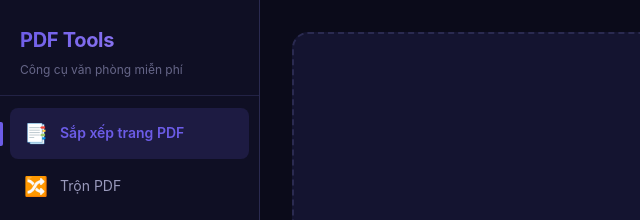
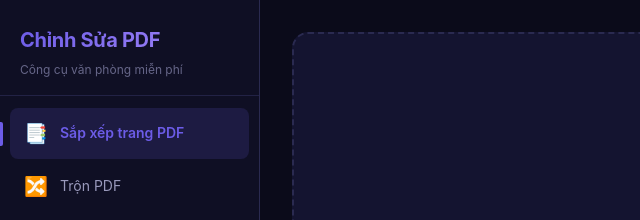
Before and after one commit to truongsonpdf24112000-glitch/pdf-tools, a plain HTML site: page index.html in a window 1280 px wide. Shown: the top 220 px of the page, 0-640 px from the left. Drawn offline with nearby package versions, Linux system fonts and the light colour scheme.

Commit message:
rename: PDF Tools → Chỉnh Sửa PDF

```diff
--- a/index.html
+++ b/index.html
@@ -3,9 +3,9 @@
 <head>
   <meta charset="UTF-8">
   <meta name="viewport" content="width=device-width, initial-scale=1.0">
-  <meta name="description" content="PDF Tools — Công cụ chỉnh sửa PDF miễn phí, không cần cài đặt, xử lý trực tiếp trên trình duyệt">
+  <meta name="description" content="Chỉnh Sửa PDF — Công cụ chỉnh sửa PDF miễn phí, không cần cài đặt, xử lý trực tiếp trên trình duyệt">
   <meta name="theme-color" content="#0b0b1a">
-  <title>PDF Tools — Công cụ văn phòng miễn phí</title>
+  <title>Chỉnh Sửa PDF — Công cụ văn phòng miễn phí</title>
 
   <!-- Styles -->
   <link rel="stylesheet" href="css/base.css">
--- a/js/app.js
+++ b/js/app.js
@@ -41,7 +41,7 @@ function renderSidebar(activeId = 'reorder') {
 
   sidebar.innerHTML = `
     <div class="sidebar-header">
-      <h1>PDF Tools</h1>
+      <h1>Chỉnh Sửa PDF</h1>
       <p class="subtitle">Công cụ văn phòng miễn phí</p>
     </div>
     <nav class="tool-nav">
```
Also changed, not shown: README.md.
